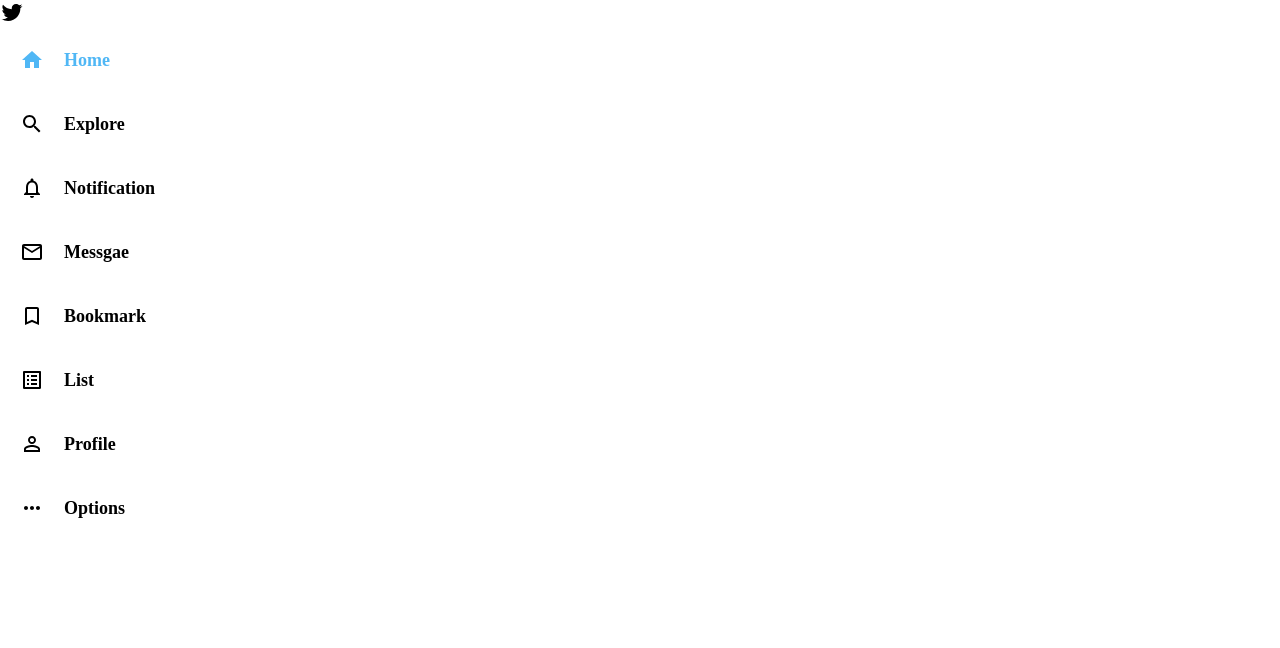
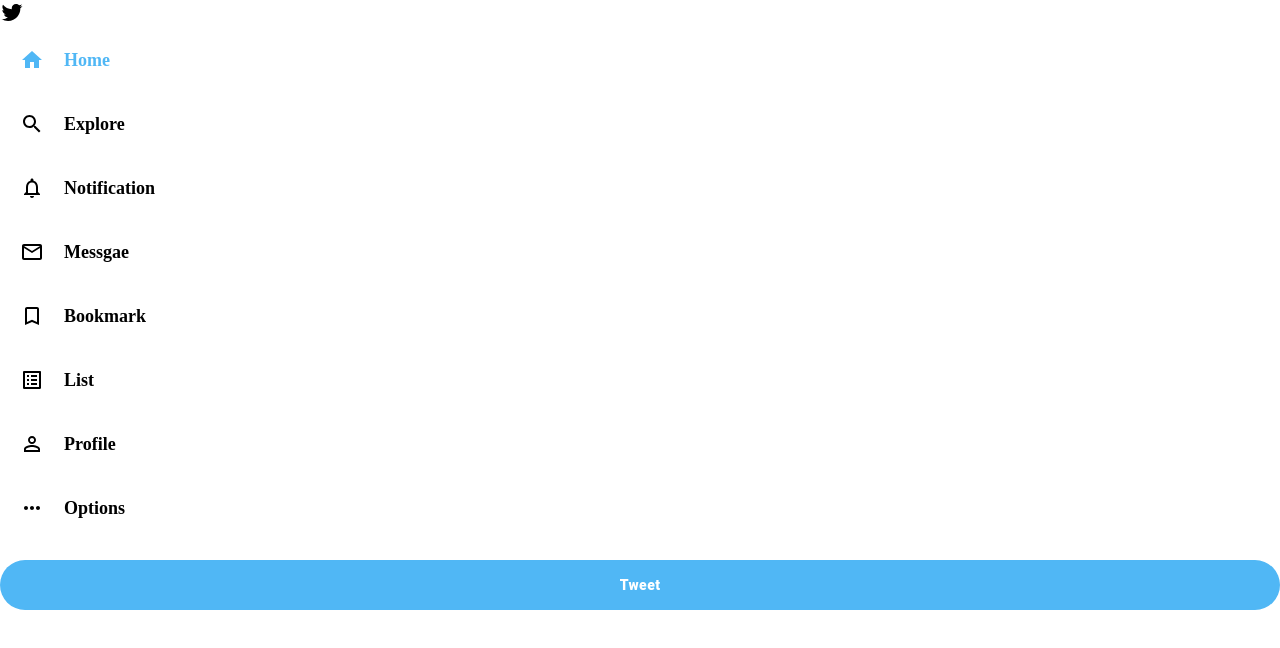
Before and after one commit to evergreen2001/Twitter-Clone, a React (Create React App) app: page / in a window 1280 px wide. Shown: the top 648 px of the page. Built offline with nearby package versions, Linux system fonts and the light colour scheme.

Commit message:
adding feed

```diff
--- a/src/components/Sidebar/Index.js
+++ b/src/components/Sidebar/Index.js
@@ -1,6 +1,7 @@
 import React from "react";
 import "../Sidebar/sidebar.css";
 import SidebarOption from "../Sidebar/SidebarOptions";
+import { Button } from "@material-ui/core";
 
 //icons
 import TwitterIcon from "@material-ui/icons/Twitter";
@@ -25,6 +26,11 @@
       <SidebarOption Icon={ListAltIcon} text="List" />
       <SidebarOption Icon={PersonOutlineIcon} text="Profile" />
       <SidebarOption Icon={MoreHorizIcon} text="Options" />
+
+      <Button variant="outlined" className="sidebar_btn" fullWidth>
+        {" "}
+        Tweet{" "}
+      </Button>
     </div>
   );
 };
--- a/src/components/Sidebar/sidebar.css
+++ b/src/components/Sidebar/sidebar.css
@@ -0,0 +1,12 @@
+.sidebar_btn{
+
+
+    background-color: var(--twitter-background) !important;
+    border:none !important;
+    color:#fff !important;
+    font-weight: 900 !important;
+    text-transform: inherit !important;
+    border-radius: 30px !important;
+    height: 50px !important;
+    margin-top: 20px !important;
+}
```
